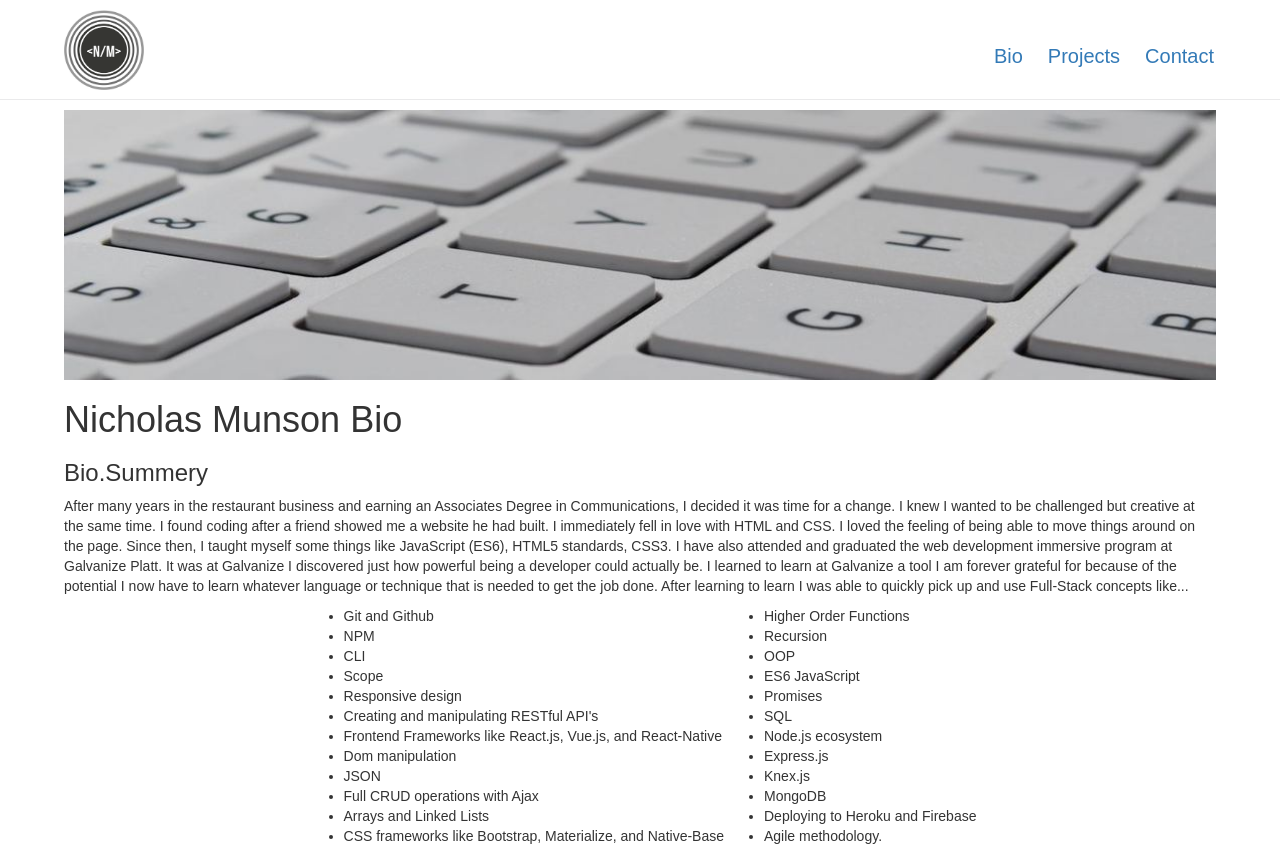
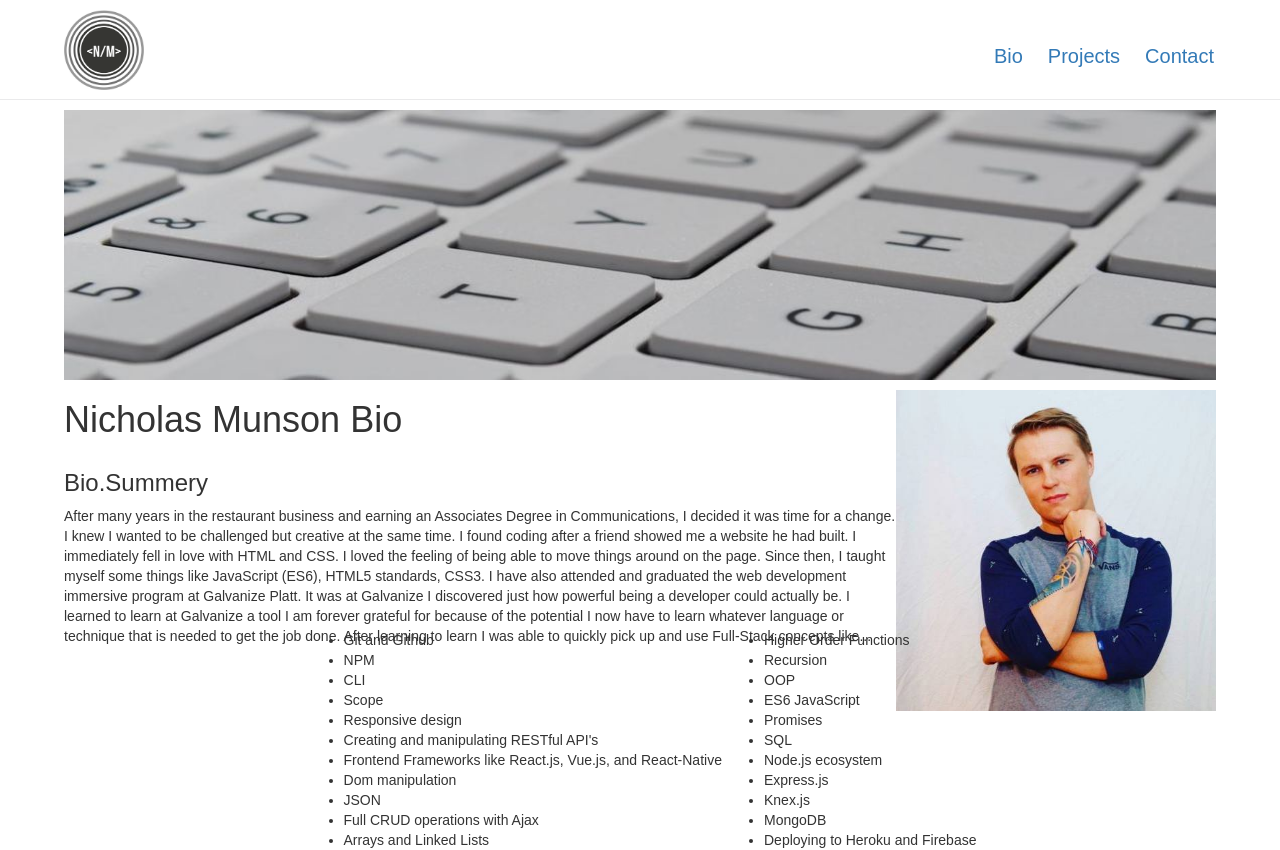
Before and after one commit to NicholasMunson/NicholasMunsonFullStackDevClient, a React (Create React App) app: page /Bio in a window 1280 px wide. Shown: the top 850 px of the page. Built offline with nearby package versions, Linux system fonts and the light colour scheme.

Commit message:
add self img

```diff
--- a/src/components/About.js
+++ b/src/components/About.js
@@ -5,6 +5,8 @@ function About(props){
 return(
     <div className="body">
         <img className="hero-image" src={require("../images/imageedit_3_4072812862.jpg")} alt="keyboard" />
+        <div className="titles-and-my-self-img">
+            <div className="titles">
                 <h1 className='title'>Nicholas Munson Bio</h1>
                 <h3>Bio.Summery</h3>
                 <p className="paragraph">After many years in the restaurant business and earning an Associates Degree in Communications,
@@ -17,7 +19,12 @@ return(
                 I learned to learn at Galvanize a tool I am forever grateful for because of the potential I now have to learn whatever
                 language or technique that is needed to get the job done. After learning to learn I was able to quickly pick up and use Full-Stack concepts like...
                 </p>
-        <div className="concept-list">
+            </div>
+            <div className="my-self-img">
+                <img id="self-img" src={require("../images/self-image.jpg")} alt="image of Nicholas Munson full stack developer " />
+            </div>
+        </div>
+        <div className="concept-list concept-list-1">
             <ul>
                 <li>Git and Github</li>
                 <li>NPM</li>
--- a/src/styles/about.css
+++ b/src/styles/about.css
@@ -10,6 +10,10 @@
 .concept-list {
     display: flex;
     justify-content: center;
+}
+
+.concept-list-1{
+    padding-top: 65px;
 }
 
 .learning-list{
@@ -27,8 +31,20 @@
 .hero-image{
     width: 100%;
 }
+.titles{
+    display: flex;
+    flex-direction: column;
+    align-content: space-between;
+}
 
-/* @media only screen and (max-width: 425px){
-    .bio-body{
-    }
-} */
+.titles-and-my-self-img{
+    display: flex;
+    flex-direction: row;
+    height: 185px;
+    justify-content: space-between;
+}
+
+#self-img{
+    height: 184%;
+    padding: 10px 0;
+}
```
Also changed, not shown: src/images/self-image.jpg (added). Lines whose indentation alone changed are shown as unchanged.
